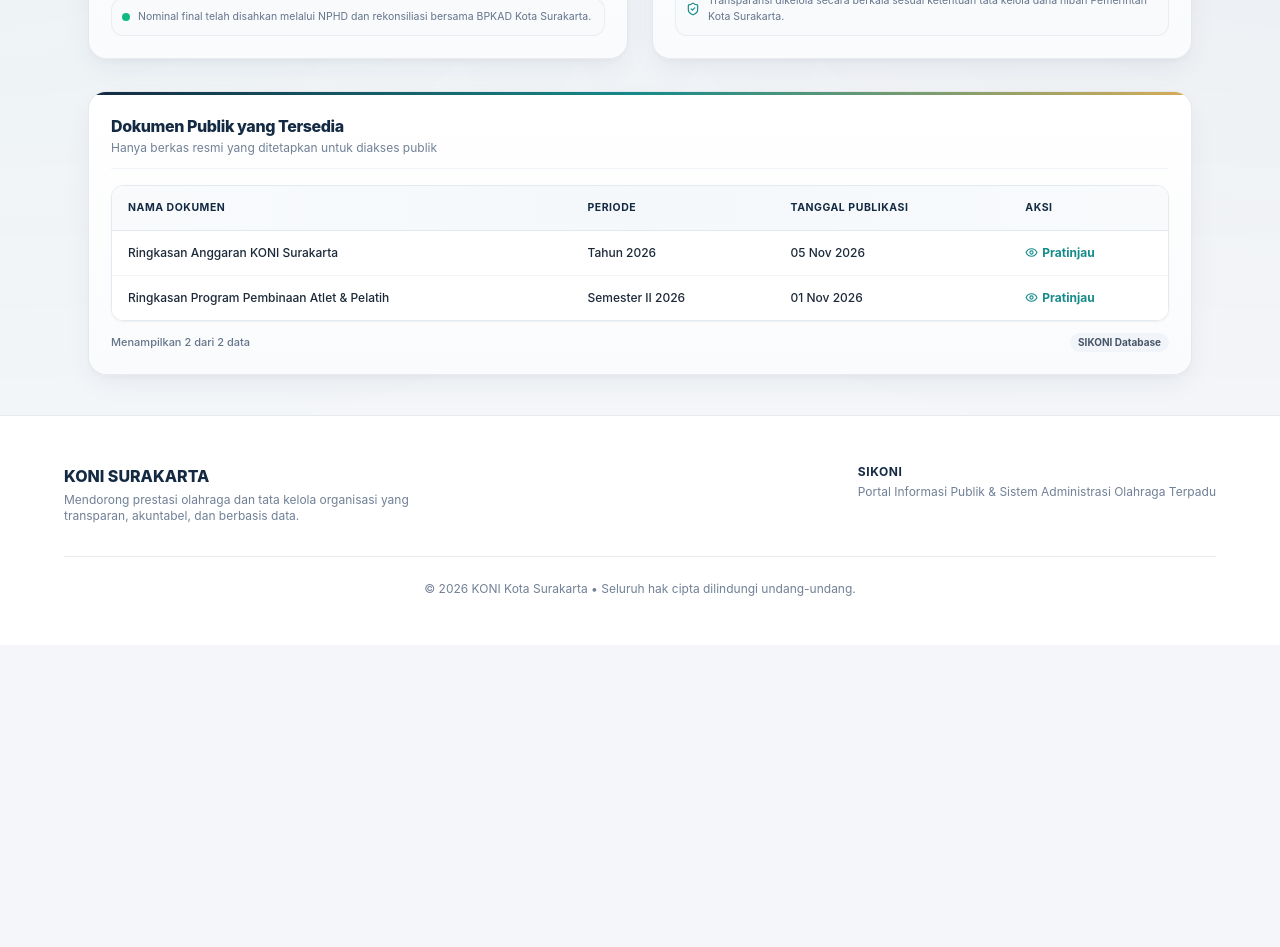
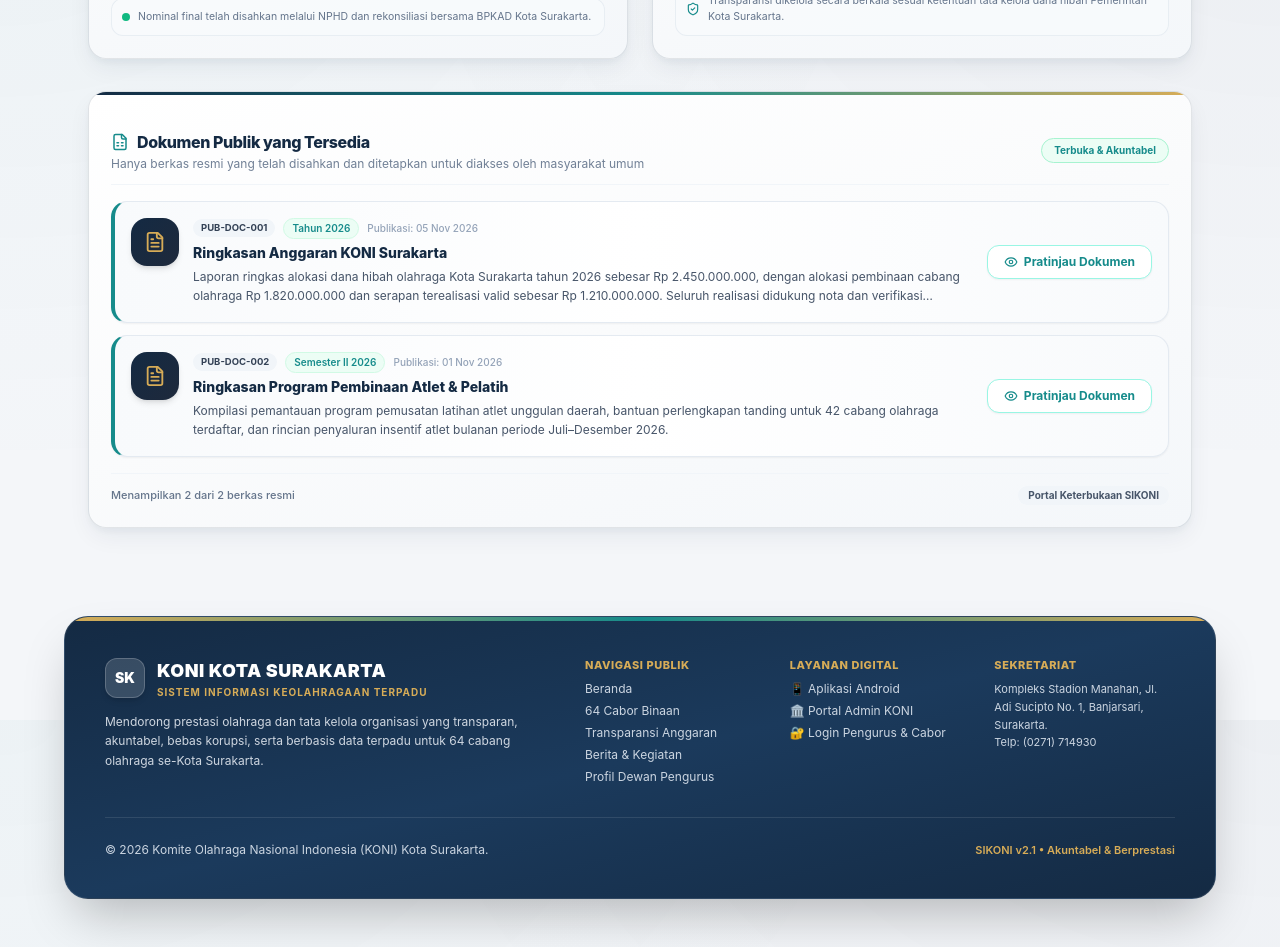
Before and after one commit to konsur99/Sikon1, a Next.js app in the folder apps/web/: page /transparansi in a window 1280 px wide. Shown: the part 880-1827 px from the top of the page. Before the commit the page ends 1525 px from the top, so only its background shows below. Built offline with nearby package versions, Linux system fonts and the light colour scheme.

Commit message:
feat(ui): enrich cards, footer, transparency sub-boxes, and news cards

```diff
--- a/apps/web/src/app/(public)/transparansi/page.tsx
+++ b/apps/web/src/app/(public)/transparansi/page.tsx
@@ -253,29 +253,73 @@ export default function TransparencyPage() {
         </div>
       </div>
 
-      {/* Dokumen Publik Table */}
-      <DataTable
-        title="Dokumen Publik yang Tersedia"
-        subtitle="Hanya berkas resmi yang ditetapkan untuk diakses publik"
-        showFilterbar={false}
-        columns={[
-          { header: 'Nama Dokumen', accessor: 'document' },
-          { header: 'Periode', accessor: 'period' },
-          { header: 'Tanggal Publikasi', accessor: 'publishedDate' },
-          {
-            header: 'Aksi',
-            accessor: (row) => (
+      {/* Dokumen Publik Container in Themed Cardlet Boxes */}
+      <div className="card-sikoni space-y-4 relative overflow-hidden">
+        <div className="absolute top-0 left-0 right-0 h-[3.5px] bg-gradient-to-r from-sikoni-navy via-sikoni-teal to-sikoni-gold" />
+
+        <div className="flex flex-col sm:flex-row sm:items-center justify-between gap-3 pb-3 border-b border-slate-100">
+          <div>
+            <h3 className="text-base font-extrabold text-sikoni-navy tracking-tight flex items-center gap-2">
+              <FileSpreadsheet size={18} className="text-sikoni-teal" /> Dokumen Publik yang Tersedia
+            </h3>
+            <p className="text-xs text-sikoni-muted mt-0.5">
+              Hanya berkas resmi yang telah disahkan dan ditetapkan untuk diakses oleh masyarakat umum
+            </p>
+          </div>
+          <span className="text-[10px] font-bold bg-emerald-50 text-sikoni-teal px-3 py-1 rounded-full border border-emerald-200 self-start sm:self-auto">
+            Terbuka & Akuntabel
+          </span>
+        </div>
+
+        {/* Distinct Document Cardlet Boxes */}
+        <div className="space-y-3">
+          {publicDocuments.map((doc) => (
+            <div
+              key={doc.id}
+              className="p-4 bg-gradient-to-r from-slate-50 via-white to-slate-50 rounded-2xl border border-slate-200/90 shadow-sm hover:shadow-md hover:border-sikoni-teal/50 transition-all border-l-4 border-l-sikoni-teal flex flex-col sm:flex-row sm:items-center justify-between gap-4 group"
+            >
+              <div className="flex items-start gap-3.5">
+                <div className="w-12 h-12 rounded-2xl bg-gradient-to-br from-sikoni-navy to-slate-800 text-sikoni-gold grid place-items-center flex-shrink-0 shadow-md group-hover:scale-105 transition-transform">
+                  <FileText size={22} />
+                </div>
+                <div>
+                  <div className="flex flex-wrap items-center gap-2">
+                    <span className="text-[9.5px] font-bold bg-slate-100 text-slate-700 px-2 py-0.5 rounded-full uppercase">
+                      {doc.id}
+                    </span>
+                    <span className="text-[10px] font-semibold text-sikoni-teal bg-emerald-50 px-2 py-0.5 rounded-full border border-emerald-100">
+                      {doc.period}
+                    </span>
+                    <span className="text-[10px] text-slate-400 font-medium">
+                      Publikasi: {doc.publishedDate}
+                    </span>
+                  </div>
+                  <h4 className="text-sm font-extrabold text-sikoni-navy mt-1 group-hover:text-sikoni-teal transition-colors">
+                    {doc.document}
+                  </h4>
+                  <p className="text-xs text-slate-600 mt-1 line-clamp-2 leading-relaxed">
+                    {doc.summary}
+                  </p>
+                </div>
+              </div>
+
               <button
-                onClick={() => setSelectedDoc(row as PublicDocItem)}
-                className="text-xs font-bold text-sikoni-teal hover:underline flex items-center gap-1"
+                onClick={() => setSelectedDoc(doc)}
+                className="bg-white hover:bg-sikoni-teal hover:text-white text-sikoni-teal border border-teal-200 hover:border-sikoni-teal px-4 py-2 rounded-xl text-xs font-bold transition-all flex items-center justify-center gap-1.5 shadow-sm flex-shrink-0 self-end sm:self-center"
               >
-                <Eye size={13} /> Pratinjau
+                <Eye size={14} /> Pratinjau Dokumen
               </button>
-            ),
-          },
-        ]}
-        data={publicDocuments}
-      />
+            </div>
+          ))}
+        </div>
+
+        <div className="flex items-center justify-between pt-3 text-[11px] text-slate-500 font-medium border-t border-slate-100">
+          <span>Menampilkan {publicDocuments.length} dari {publicDocuments.length} berkas resmi</span>
+          <span className="text-[10px] bg-slate-100 text-slate-600 px-2.5 py-0.5 rounded-full font-bold">
+            Portal Keterbukaan SIKONI
+          </span>
+        </div>
+      </div>
 
       {/* Document Preview Modal */}
       {selectedDoc && (
--- a/apps/web/src/components/common/DataTable.tsx
+++ b/apps/web/src/components/common/DataTable.tsx
@@ -115,7 +115,9 @@ export function DataTable<T extends Record<string, any>>({
               filteredData.map((row, rowIdx) => (
                 <tr
                   key={rowIdx}
-                  className="hover:bg-slate-50/80 transition-colors duration-150 group"
+                  className={`transition-colors duration-150 group ${
+                    rowIdx % 2 === 1 ? 'bg-[#fcfdfe]' : 'bg-white'
+                  } hover:bg-emerald-50/40`}
                 >
                   {columns.map((col, colIdx) => {
                     let cellContent: React.ReactNode = null;
--- a/apps/web/src/components/layout/PublicHeader.tsx
+++ b/apps/web/src/components/layout/PublicHeader.tsx
@@ -64,24 +64,72 @@ export const PublicHeader: React.FC = () => {
 
 export const PublicFooter: React.FC = () => {
   return (
-    <footer className="bg-white border-t border-sikoni-line py-12 px-8 mt-auto">
-      <div className="max-w-6xl mx-auto flex flex-col md:flex-row justify-between items-start gap-8">
-        <div>
-          <div className="font-extrabold text-base text-sikoni-navy">KONI SURAKARTA</div>
-          <p className="text-xs text-sikoni-muted mt-1 max-w-sm">
-            Mendorong prestasi olahraga dan tata kelola organisasi yang transparan, akuntabel, dan berbasis data.
-          </p>
+    <footer className="py-12 px-6 mt-auto">
+      <div className="max-w-6xl mx-auto bg-gradient-to-br from-[#142a43] via-[#1b3a5c] to-[#142a43] rounded-3xl p-8 sm:p-10 text-white shadow-2xl border border-white/10 relative overflow-hidden">
+        {/* Top Decorative Line */}
+        <div className="absolute top-0 left-0 right-0 h-1 bg-gradient-to-r from-sikoni-gold via-sikoni-teal to-sikoni-gold" />
+
+        <div className="flex flex-col md:flex-row justify-between items-start gap-8 relative z-10">
+          <div className="space-y-3 max-w-md">
+            <div className="flex items-center gap-3">
+              <div className="w-10 h-10 rounded-xl bg-white/15 border border-white/20 text-white font-black grid place-items-center text-sm shadow-md">
+                SK
+              </div>
+              <div>
+                <div className="font-black text-lg tracking-wide text-white">KONI KOTA SURAKARTA</div>
+                <div className="text-[10px] text-sikoni-gold tracking-widest font-bold uppercase">
+                  Sistem Informasi Keolahragaan Terpadu
+                </div>
+              </div>
+            </div>
+            <p className="text-xs text-slate-200/90 leading-relaxed">
+              Mendorong prestasi olahraga dan tata kelola organisasi yang transparan, akuntabel, bebas korupsi, serta berbasis data terpadu untuk 64 cabang olahraga se-Kota Surakarta.
+            </p>
+          </div>
+
+          <div className="grid grid-cols-2 sm:grid-cols-3 gap-6 text-xs">
+            <div className="space-y-2">
+              <b className="text-[11px] font-extrabold text-sikoni-gold uppercase tracking-wider block">
+                Navigasi Publik
+              </b>
+              <ul className="space-y-1.5 text-slate-300">
+                <li><Link href="/" className="hover:text-white transition-colors">Beranda</Link></li>
+                <li><Link href="/cabor" className="hover:text-white transition-colors">64 Cabor Binaan</Link></li>
+                <li><Link href="/transparansi" className="hover:text-white transition-colors">Transparansi Anggaran</Link></li>
+                <li><Link href="/berita" className="hover:text-white transition-colors">Berita & Kegiatan</Link></li>
+                <li><Link href="/profil" className="hover:text-white transition-colors">Profil Dewan Pengurus</Link></li>
+              </ul>
+            </div>
+
+            <div className="space-y-2">
+              <b className="text-[11px] font-extrabold text-sikoni-gold uppercase tracking-wider block">
+                Layanan Digital
+              </b>
+              <ul className="space-y-1.5 text-slate-300">
+                <li><Link href="/android-preview" className="hover:text-white transition-colors">📱 Aplikasi Android</Link></li>
+                <li><Link href="/admin/dashboard" className="hover:text-white transition-colors">🏛️ Portal Admin KONI</Link></li>
+                <li><Link href="/login" className="hover:text-white transition-colors">🔐 Login Pengurus & Cabor</Link></li>
+              </ul>
+            </div>
+
+            <div className="space-y-2 col-span-2 sm:col-span-1">
+              <b className="text-[11px] font-extrabold text-sikoni-gold uppercase tracking-wider block">
+                Sekretariat
+              </b>
+              <p className="text-slate-300 text-[11px] leading-relaxed">
+                Kompleks Stadion Manahan, Jl. Adi Sucipto No. 1, Banjarsari, Surakarta.<br />
+                Telp: (0271) 714930
+              </p>
+            </div>
+          </div>
         </div>
 
-        <div>
-          <div className="font-bold text-xs text-sikoni-navy uppercase tracking-wider">SIKONI</div>
-          <p className="text-xs text-sikoni-muted mt-1">
-            Portal Informasi Publik & Sistem Administrasi Olahraga Terpadu
-          </p>
+        <div className="mt-8 pt-6 border-t border-white/10 flex flex-col sm:flex-row items-center justify-between text-xs text-slate-300 gap-2 relative z-10">
+          <span>© 2026 Komite Olahraga Nasional Indonesia (KONI) Kota Surakarta.</span>
+          <span className="text-[11px] text-sikoni-gold font-semibold">
+            SIKONI v2.1 • Akuntabel & Berprestasi
+          </span>
         </div>
-      </div>
-      <div className="max-w-6xl mx-auto mt-8 pt-6 border-t border-sikoni-line text-center text-xs text-sikoni-muted">
-        © 2026 KONI Kota Surakarta • Seluruh hak cipta dilindungi undang-undang.
       </div>
     </footer>
   );
--- a/apps/web/src/styles/globals.css
+++ b/apps/web/src/styles/globals.css
@@ -50,10 +50,10 @@ body {
 
 /* Modern Elegant Box / Card Styling */
 .card-sikoni {
-  background: linear-gradient(180deg, #ffffff 0%, #fafbfc 100%);
-  border: 1px solid rgba(20, 42, 67, 0.09);
+  background: linear-gradient(165deg, #ffffff 0%, #fafbfc 50%, #f4f7fa 100%);
+  border: 1px solid rgba(20, 42, 67, 0.12);
   border-radius: var(--radius);
-  box-shadow: var(--shadow);
+  box-shadow: 0 4px 6px -1px rgba(20, 42, 67, 0.04), 0 10px 24px -3px rgba(20, 42, 67, 0.07);
   padding: 22px;
   position: relative;
   transition: all 0.25s cubic-bezier(0.16, 1, 0.3, 1);
@@ -61,7 +61,22 @@ body {
 
 .card-sikoni:hover {
   box-shadow: var(--shadow-hover);
-  border-color: rgba(22, 139, 139, 0.25);
+  border-color: rgba(22, 139, 139, 0.35);
+}
+
+.item-box-sikoni {
+  background: linear-gradient(90deg, #f8fafc 0%, #ffffff 50%, #f8fafc 100%);
+  border: 1px solid rgba(226, 232, 240, 0.9);
+  border-radius: 14px;
+  padding: 12px 14px;
+  box-shadow: 0 1px 3px rgba(20, 42, 67, 0.04);
+  transition: all 0.2s ease;
+}
+
+.item-box-sikoni:hover {
+  background: #ffffff;
+  border-color: rgba(22, 139, 139, 0.4);
+  box-shadow: 0 4px 12px rgba(20, 42, 67, 0.08);
 }
 
 .card-sikoni-accent {
```
Also changed, not shown: apps/web/src/app/(public)/berita/page.tsx (+19 -12 lines), apps/web/src/app/admin/dana-masuk/page.tsx (+78 -21 lines).
